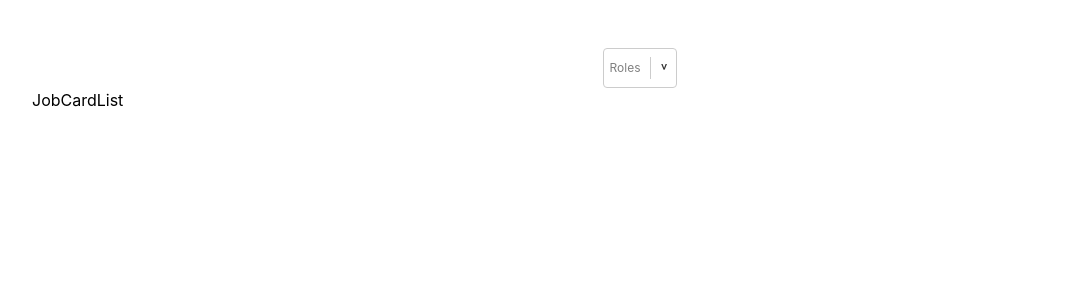
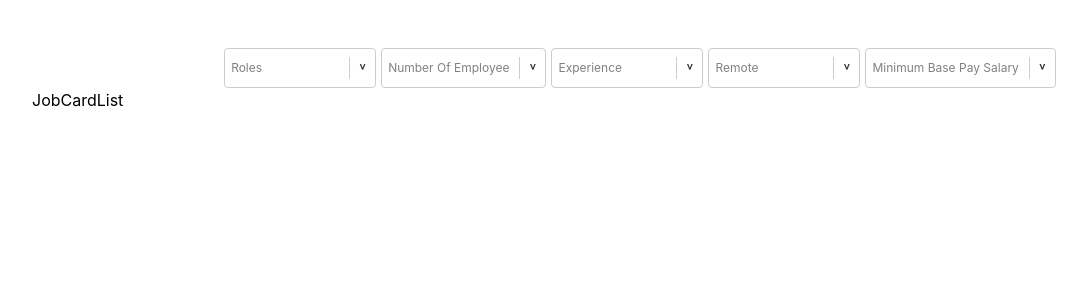
Before and after one commit to parthnariya/job-portal, a React (Vite) app: page / in a window 1280 px wide. Shown: the top 300 px of the page, without its empty margins (0-1087 px from the left). Built offline with nearby package versions, Linux system fonts and the light colour scheme.

Commit message:
cosmatic changes in filter options

```diff
--- a/src/components/Navbar/Filter/Filter.css
+++ b/src/components/Navbar/Filter/Filter.css
@@ -7,13 +7,14 @@
     border-radius: 4px;
     outline: 0px !important;
     position: relative;
+    min-width: 150px;
 }
 
 .dropdown-container {
     width: 100%;
     padding: 2px;
     align-items: center;
-    justify-content: center;
+    justify-content: start;
     display: flex;
     margin: 2px;
     padding-bottom: 2px;
--- a/src/components/Navbar/Navbar.css
+++ b/src/components/Navbar/Navbar.css
@@ -3,4 +3,5 @@
     justify-content: center;
     align-items: center;
     flex-wrap: wrap;
+    gap: 5px;
 }
--- /dev/null
+++ b/src/components/Navbar/dummyFilterData.ts
@@ -0,0 +1,25 @@
+import { FilterType, FilterTypeEnum } from "./types";
+
+/* Here I am using dummy data for filter options we can use option which we get from the server side as well by replacing this options */
+export const dummyFilterData: FilterType[] = [
+  {
+    type: FilterTypeEnum.Role,
+    value: ["Backend", "Frontend", "Flutter", "IOS", "Fullstack", "Android"],
+  },
+  {
+    type: FilterTypeEnum.NumberOfEmployee,
+    value: ["1-10", "11-20", "21-30", "31-40", "40+"],
+  },
+  {
+    type: FilterTypeEnum.Experience,
+    value: ["1", "2", "3", "4", "5+"],
+  },
+  {
+    type: FilterTypeEnum.Remote,
+    value: ["Hybrid", "Remote", "In-Office"],
+  },
+  {
+    type: FilterTypeEnum.MinimumBasePaySalary,
+    value: ["10L", "20L", "30L", "40L", "50L"],
+  },
+];
--- a/src/components/Navbar/index.tsx
+++ b/src/components/Navbar/index.tsx
@@ -1,15 +1,13 @@
 import Filter from "./Filter";
 import "./Navbar.css";
-import { FilterTypeEnum } from "./types";
+import { dummyFilterData } from "./dummyFilterData";
 
 const Navbar = () => {
   return (
     <header className="header">
-      <Filter type={FilterTypeEnum.Role} options={["Frontend", "Backend"]} />
-      {/* <Filter type={FilterTypeEnum.NumberOfEmployee} valueSet={[]} />
-      <Filter type={FilterTypeEnum.Experience} valueSet={[]} />
-      <Filter type={FilterTypeEnum.Remote} valueSet={[]} />
-      <Filter type={FilterTypeEnum.MinimumBasePaySalary} valueSet={[]} /> */}
+      {dummyFilterData.map((item, index) => (
+        <Filter key={index} options={item.value} type={item.type} />
+      ))}
     </header>
   );
 };
```
